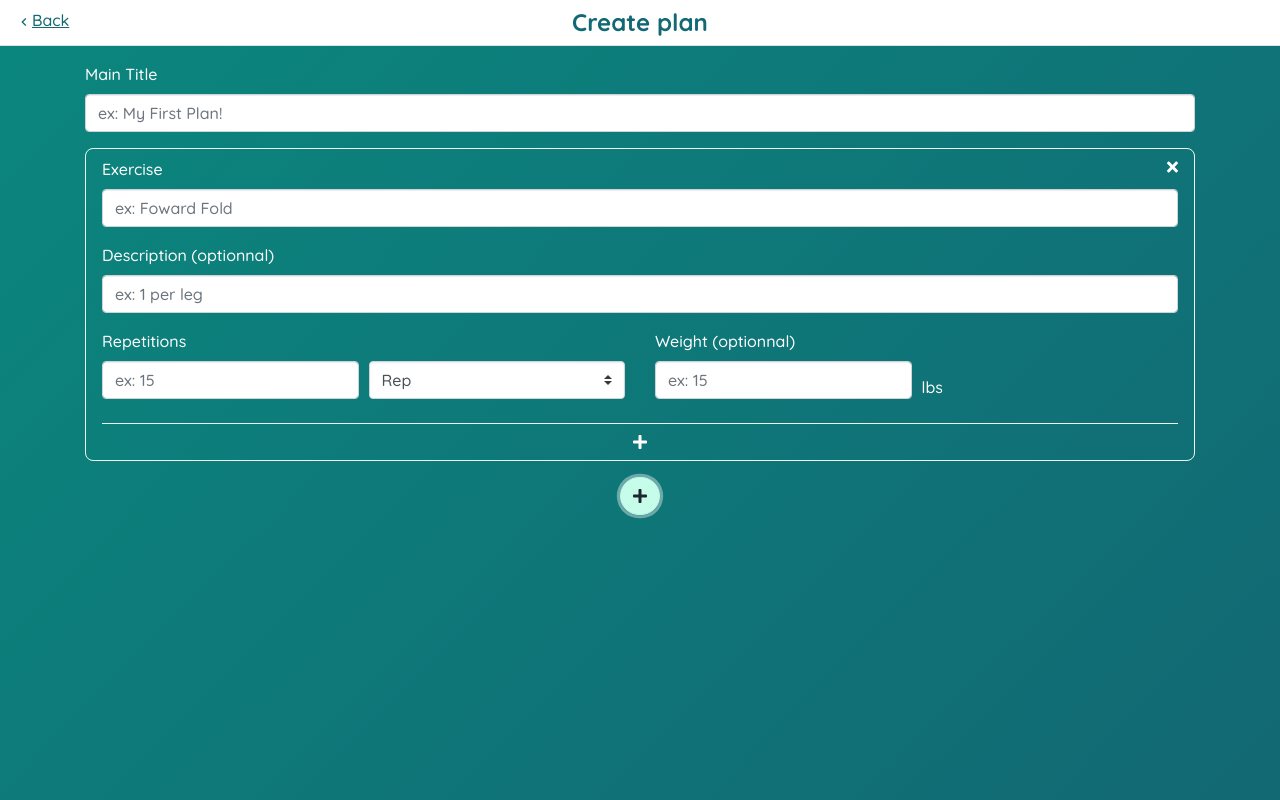
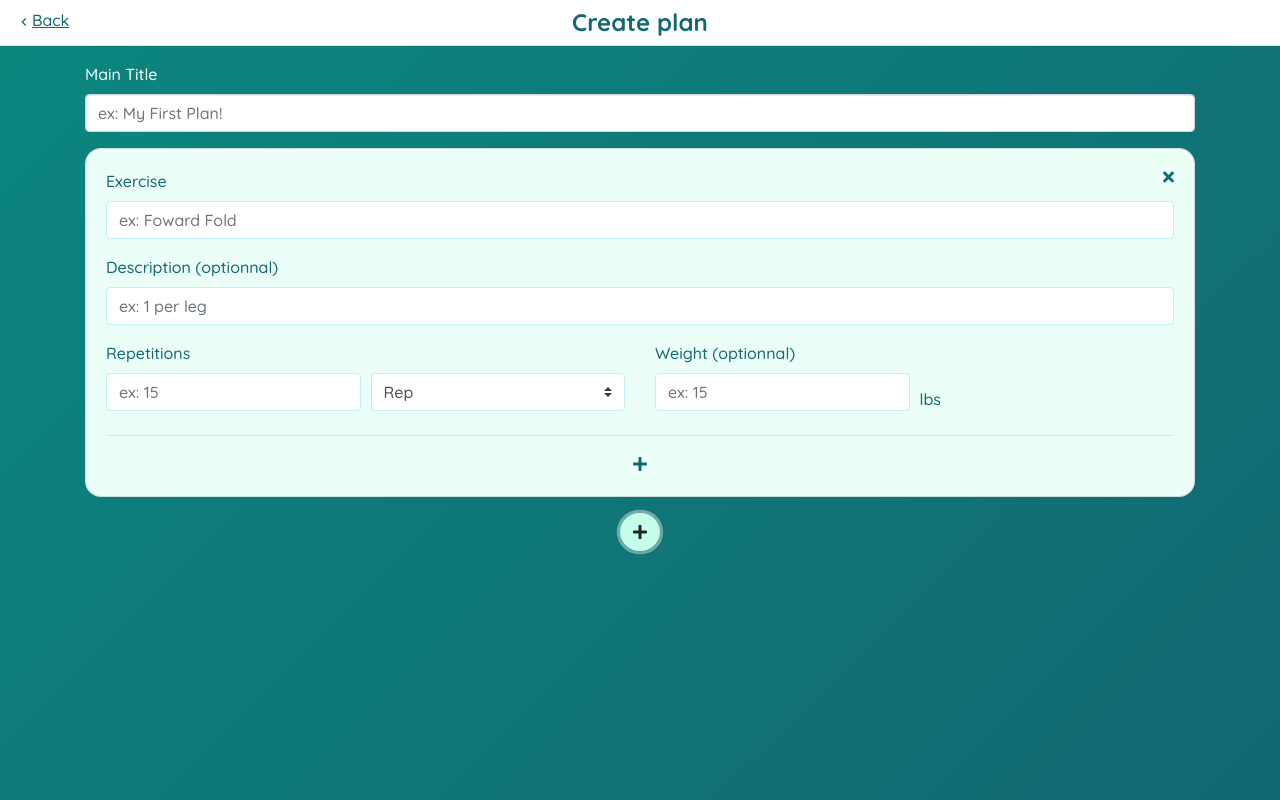
Before and after one commit to williamLafortuneCaissy/trainingApp, a React (Create React App) app: page /plan/create in a window 1280 px wide. Both pictures are taken after a click on the button 640 px from the left and 166 px from the top of the page. Built offline with nearby package versions, Linux system fonts and the light colour scheme.

Commit message:
Updated planEdit's theme

```diff
--- a/src/assets/scss/_variables.scss
+++ b/src/assets/scss/_variables.scss
@@ -36,3 +36,4 @@ $modal-dialog-margin: 15px;
 //forms
 $input-border-radius: $border-radius-sm;
 $custom-select-border-radius: $border-radius-sm;
+$input-btn-focus-color: rgba($secondary, .25); // mostly used for input's outline color, but also works well on buttons
--- /dev/null
+++ b/src/assets/scss/components/_planEdit.scss
@@ -0,0 +1,20 @@
+$superset-padding-x: map-get($spacers, 3);
+$superset-padding-y: map-get($spacers, 2);
+
+.superSet {
+    &-delete {
+        float: right;
+        line-height: 1;
+        padding: $card-spacer-x;
+        margin: -$card-spacer-x;
+    }
+
+    select,
+    input {
+        border-color: lighten($primary, 60%);
+        box-shadow: none;
+    }
+    hr {
+        border-color: lighten($primary, 60%);
+    }
+}
--- a/src/assets/scss/custom/_forms.scss
+++ /dev/null
@@ -1,17 +0,0 @@
-$superset-padding-x: map-get($spacers, 3);
-$superset-padding-y: map-get($spacers, 2);
-
-.superSet {
-    // border-light border rounded p-2 mb-3
-    border: $border-width solid $light;
-    border-radius: $border-radius;
-    padding: $superset-padding-y $superset-padding-x;
-    margin-bottom: map-get($spacers, 3);
-
-    &-delete {
-        float: right;
-        padding: $superset-padding-y $superset-padding-x;
-        margin-right: -$superset-padding-x;
-        margin-top: -$superset-padding-y;
-    }
-}
--- a/src/assets/scss/style.scss
+++ b/src/assets/scss/style.scss
@@ -7,21 +7,13 @@
 
 @import "custom/global";
 @import "custom/buttons";
-@import "custom/forms";
 
 @import "components/header";
+@import "components/planEdit";
 @import "components/set";
 @import "components/timer";
 
 
-// helpers
-.sticky-bottom {
-    @supports (position: sticky) {
-        position: sticky;
-        bottom: 0;
-        z-index: $zindex-sticky;
-    }
-}
 .lh-1 {
     line-height: 1 !important
 }
--- a/src/components/plan/edit/ExerciseEdit.js
+++ b/src/components/plan/edit/ExerciseEdit.js
@@ -54,7 +54,7 @@ const ExerciseEdit = ({deleteExercise}) => {
                     </Form.Row>
                 </Form.Group>
             </Row>
-            <hr className="border-light"/>
+            <hr/>
         </>
     );
 }
--- a/src/components/plan/edit/SetEdit.js
+++ b/src/components/plan/edit/SetEdit.js
@@ -43,15 +43,16 @@ const SetEdit = ({deleteSet}) => {
 
     return (
         <>
-
-            <div className="superSet">
-                {exercises?.map((id) => (
-                    <ExerciseEdit key={id} deleteExercise={() => deleteExercise(id)}/>
-                ))}
-                <div className="text-center mt-n3 mb-n2">
-                    <button type="button" className="py-2 px-3 reboot-button" onClick={addExercise}><FontAwesomeIcon icon={faPlus} /></button>
-                </div>
-            </div>
+            <Card className="mb-3 superSet">
+                <Card.Body>
+                    {exercises?.map((id) => (
+                        <ExerciseEdit key={id} deleteExercise={() => deleteExercise(id)}/>
+                    ))}
+                    <div className="text-center">
+                        <button type="button" className="my-n2 py-2 px-3 reboot-button" onClick={addExercise}><FontAwesomeIcon icon={faPlus} /></button>
+                    </div>
+                </Card.Body>
+            </Card>
         </>
     );
 }
```
